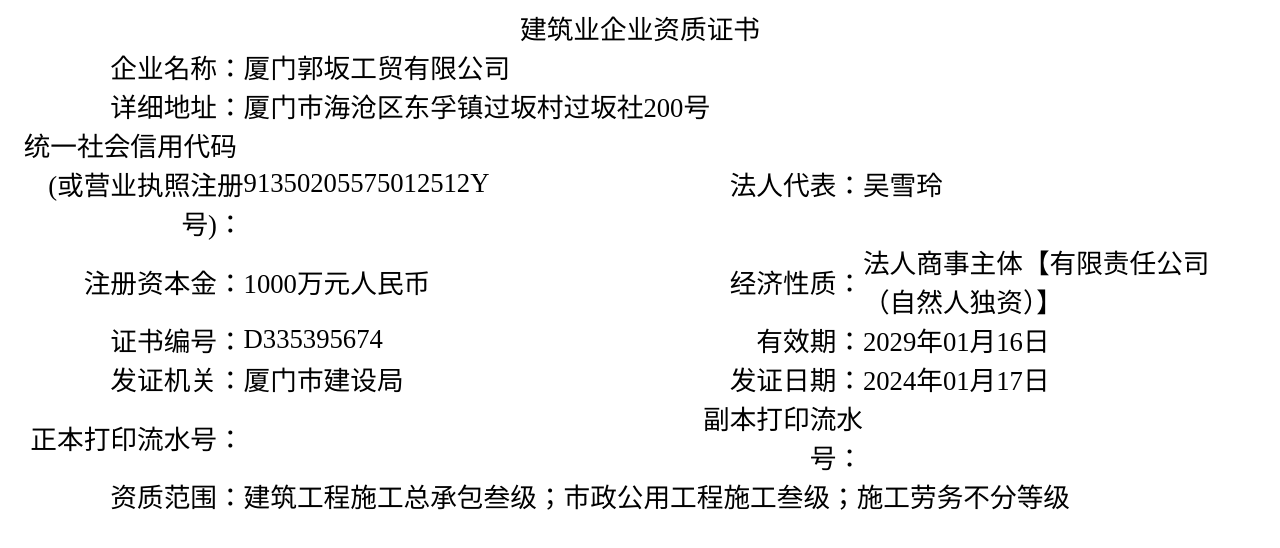
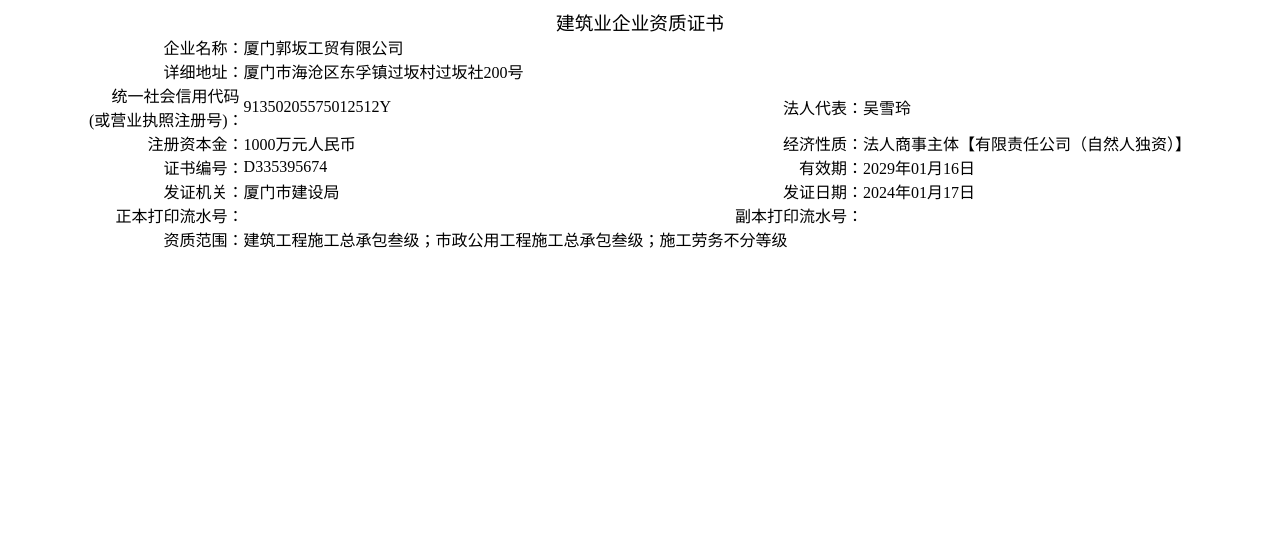
Before and after one commit to carlJohnson111/test, a plain HTML site: page index4.html in a window 1280 px wide. Drawn offline with Linux system fonts and the light colour scheme.

Commit message:
Update index4.html

```diff
--- a/index4.html
+++ b/index4.html
@@ -10,50 +10,50 @@
 
 	<input type="hidden" name="__VIEWSTATEGENERATOR" id="__VIEWSTATEGENERATOR" value="AFF50CC4" />
 </div>
-              <div style="width:100%" align=center><span style="font-size: 20pt; font-family: '黑体'">建筑业企业资质证书</span></div>
+              <div style="width:100%" align=center><span style="font-size: 14pt; font-family: '黑体'">建筑业企业资质证书</span></div>
               <table border="0" cellpadding="0" cellspacing="1" style="border-left-color: black;border-bottom-color: black; border-top-color: black; border-collapse: collapse;background-color: black; text-align: left; border-right-color: black" width="98%" align=center>
-                  <tr style="background-color: white;height:20px;font-size: 20pt;">
+                  <tr style="background-color: white;height:20px;">
                       <td align="right" style="width:18%; height: 20px;">企业名称：</td>
                       <td colspan=3 style="height: 20px"><span id="Label1">厦门郭坂工贸有限公司</span></td>
                   </tr>
-                    <tr style="background-color: white;height:20px;font-size: 20pt;">
+                    <tr style="background-color: white;height:20px;">
                       <td align="right" >详细地址：</td>
                       <td  colspan="3"><span id="Label8">厦门市海沧区东孚镇过坂村过坂社200号</span></td>
                   </tr>
-                  <tr style="background-color: white;height:20px;font-size: 20pt;">
+                  <tr style="background-color: white;height:20px;">
                       <td align="right" style="width:15%">统一社会信用代码&nbsp; <br>(或营业执照注册号)：</td>
                       <td style="width:35%"><span id="Label3">91350205575012512Y</span></td>
                       <td align="right" style="width:15%">法人代表：</td>
                       <td style="width:35%"><span id="Label7">吴雪玲</span></td>
                   </tr>
-                  <tr style="background-color: white;height:20px;font-size: 20pt;">
+                  <tr style="background-color: white;height:20px;">
                       <td align="right" >注册资本金：</td>
                       <td ><span id="Label10">1000</span>万元<span id="Label11">人民币</span></td>
                       <td align="right" >经济性质：</td>
                       <td ><span id="Label9">法人商事主体【有限责任公司（自然人独资）】</span></td>
                   </tr>
-                  <tr style="background-color: white;height:20px;font-size: 20pt;">
+                  <tr style="background-color: white;height:20px;">
                       <td align="right">证书编号：</td>
                       <td ><span id="Label12">D335395674</span></td>
                       <td align="right" style="height: 20px" >有效期：</td>
                       <td style="height: 20px" ><span id="Label15">2029年01月16日</span></td>
                   </tr>
 
-                   <tr style="background-color: white;height:20px;font-size: 20pt;">
+                   <tr style="background-color: white;height:20px;">
                       <td  align="right" style="height: 20px">发证机关：</td>
                       <td style="height: 20px" > <span id="Label13">厦门市建设局</span></td>
                       <td align="right" style="height: 20px" >发证日期：</td>
                       <td style="height: 20px" ><span id="Label14">2024年01月17日</span></td>
                   </tr>
-                  <tr style="background-color: white;height:20px;font-size: 20pt;">
+                  <tr style="background-color: white;height:20px;">
                       <td align="right" style="height: 19px" >正本打印流水号：</td>
                       <td style="height: 19px" ><span id="Label16"></span></td>
                       <td align="right" style="height: 19px" >副本打印流水号：</td>
                       <td style="height: 19px" ><span id="Label18"></span></td>
                   </tr>
-                  <tr style="background-color: white;height:20px;font-size: 20pt;">
+                  <tr style="background-color: white;height:20px;">
                       <td align="right">资质范围：</td>
-                      <td colspan="3"><span id="Label20">建筑工程施工总承包叁级；市政公用工程施工叁级；施工劳务不分等级
+                      <td colspan="3"><span id="Label20">建筑工程施工总承包叁级；市政公用工程施工总承包叁级；施工劳务不分等级
                     </span></td>
                   </tr>
 </body>
```
